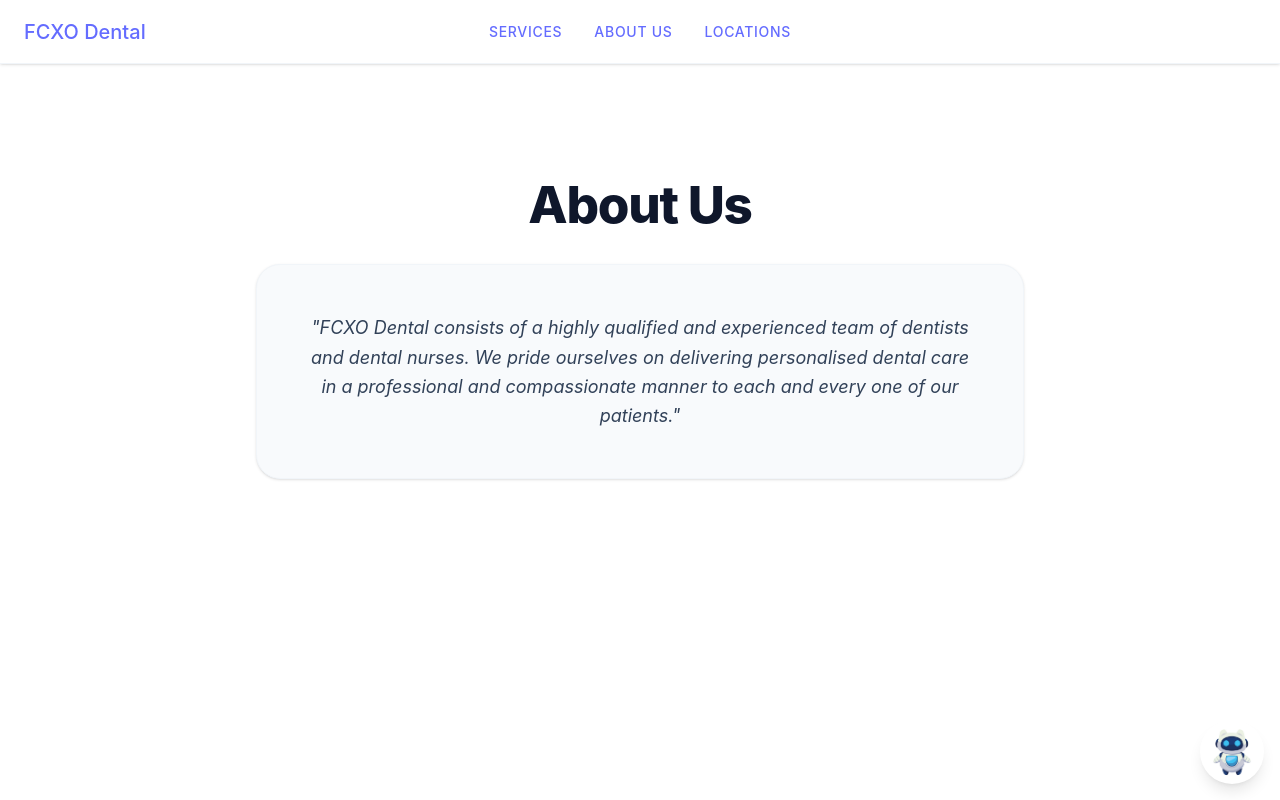
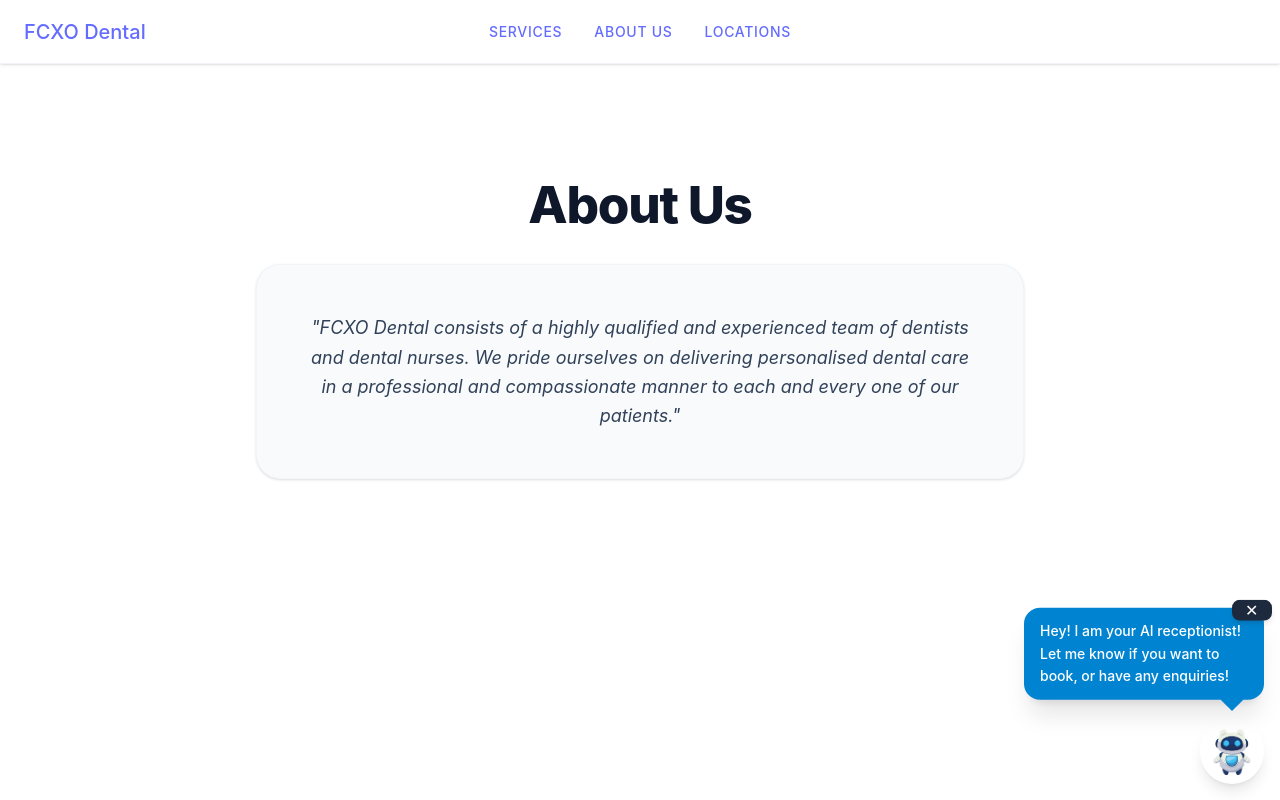
Before and after one commit to frankchau7/chatbot-widget, a React app: page /about in a window 1280 px wide. Built offline with nearby package versions, Linux system fonts and the light colour scheme; the HTML template or start-up script is replaced by a standard one.

Commit message:
Refactored greeting notification functionality

```diff
--- a/src/frontend/components/ChatWidget.tsx
+++ b/src/frontend/components/ChatWidget.tsx
@@ -1,6 +1,7 @@
 import { useState, useEffect } from "react";
 import botAvatar from "../assets/bot_avatar.jpg";
 import TextBox from "./TextBox/TextBox";
+import GreetingNotification from "./GreetingNotification";
 
 const ChatWidget = () => {
   const [isOpen, setIsOpen] = useState(false);
@@ -10,7 +11,7 @@
   useEffect(() => {
     const timer = setTimeout(() => {
       setShowGreeting(true);
-    }, 10000); // 10 seconds
+    }, 5000); // 5 seconds
 
     return () => clearTimeout(timer);
   }, []);
@@ -32,19 +33,7 @@
       )}
 
       {!isOpen && showGreeting && (
-        <div className="relative mb-2 animate-bounce-slow">
-          <div className="bg-sky-600 text-white px-4 py-3 rounded-2xl shadow-xl max-w-[240px] text-sm font-medium relative leading-relaxed">
-            Hey! I am your AI receptionist! Let me know if you want to book, or have any enquiries!
-            {/* Triangle indicator */}
-            <div className="absolute -bottom-2 right-6 w-4 h-4 bg-sky-600 rotate-45 transform"></div>
-          </div>
-          <button
-            onClick={() => setShowGreeting(false)}
-            className="absolute -top-2 -right-2 bg-slate-800 text-white w-5 h-5 rounded-full flex items-center justify-center text-[10px] hover:bg-slate-700 shadow-md border border-white"
-          >
-            ✕
-          </button>
-        </div>
+        <GreetingNotification onClose={() => setShowGreeting(false)} />
       )}
 
       <div
--- /dev/null
+++ b/src/frontend/components/GreetingNotification.tsx
@@ -0,0 +1,24 @@
+interface GreetingNotificationProps {
+  onClose: () => void;
+}
+
+const GreetingNotification = ({ onClose }: GreetingNotificationProps) => {
+  return (
+    <div className="relative mb-2 animate-bounce-slow">
+      <div className="bg-sky-600 text-white px-4 py-3 rounded-2xl shadow-xl max-w-[240px] text-sm font-medium relative leading-relaxed">
+        Hey! I am your AI receptionist! Let me know if you want to book, or have any enquiries!
+        {/* Triangle indicator */}
+        <div className="absolute -bottom-2 right-6 w-4 h-4 bg-sky-600 rotate-45 transform"></div>
+      </div>
+      <button
+        onClick={onClose}
+        className="absolute -top-2 -right-2 bg-slate-800 text-white w-5 h-5 rounded-full flex items-center justify-center text-[10px] hover:bg-slate-700 shadow-md border border-white cursor-pointer transition-colors"
+        aria-label="Close greeting"
+      >
+        ✕
+      </button>
+    </div>
+  );
+};
+
+export default GreetingNotification;
```
